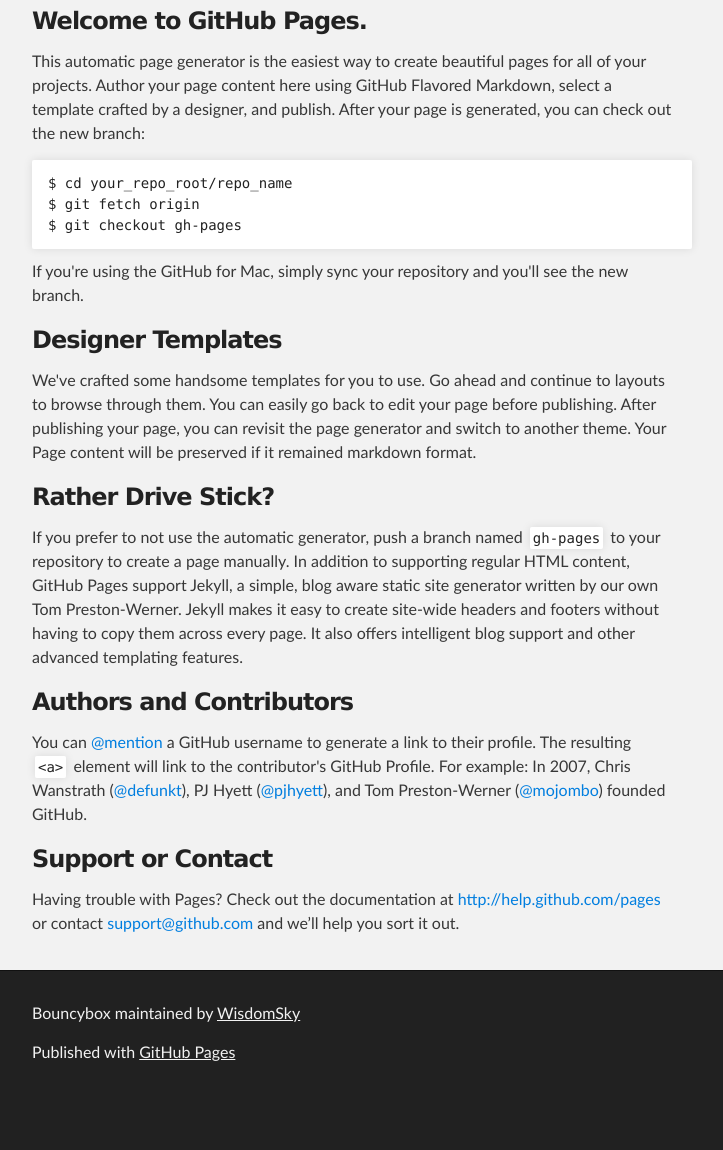
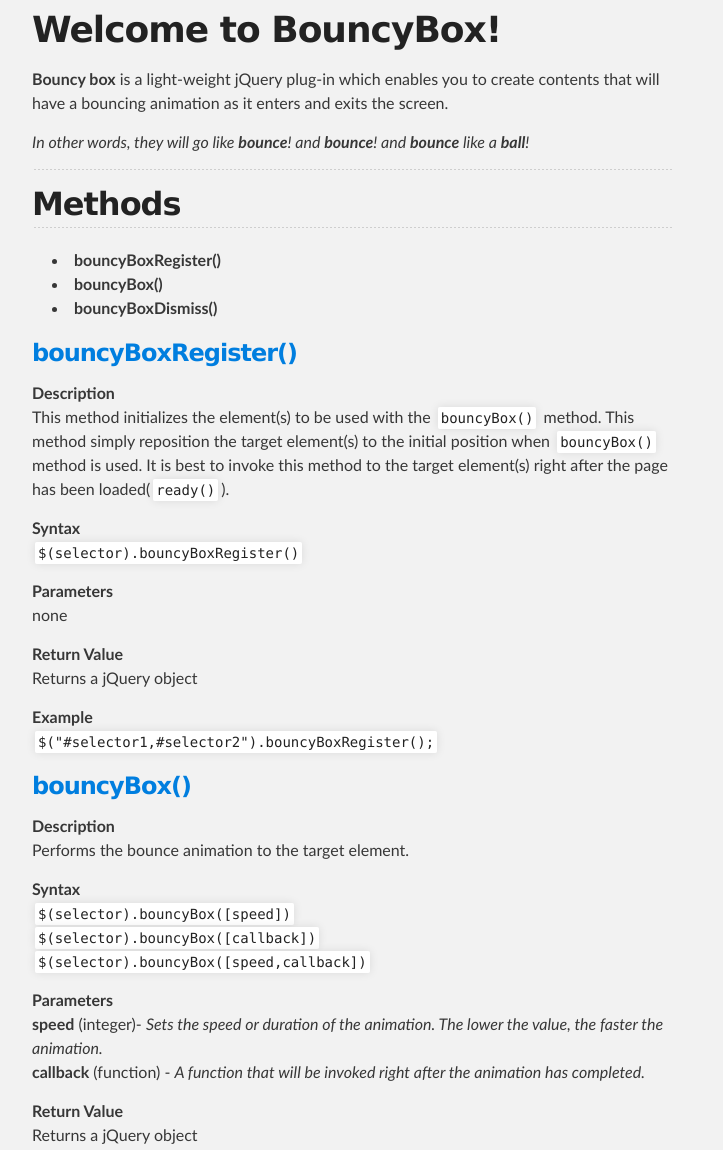
Before and after one commit to WisdomSky/BouncyBox, a plain HTML site: page index.html in a window 1280 px wide. Shown: the part 293-1443 px from the top of the page, without its empty margins (288-1011 px from the left). Before the commit the page ends 1392 px from the top, so only its background shows below. Drawn offline with Linux system fonts and the light colour scheme.

```diff
--- a/index.html
+++ b/index.html
@@ -31,37 +31,89 @@
     <!-- MAIN CONTENT -->
     <div id="main_content_wrap" class="outer">
       <section id="main_content" class="inner">
-        <h3>
-<a name="welcome-to-github-pages" class="anchor" href="#welcome-to-github-pages"><span class="octicon octicon-link"></span></a>Welcome to GitHub Pages.</h3>
+        <h1>
+<a name="welcome-to-bouncybox" class="anchor" href="#welcome-to-bouncybox"><span class="octicon octicon-link"></span></a>Welcome to BouncyBox!</h1>
 
-<p>This automatic page generator is the easiest way to create beautiful pages for all of your projects. Author your page content here using GitHub Flavored Markdown, select a template crafted by a designer, and publish. After your page is generated, you can check out the new branch:</p>
+<p><strong>Bouncy box</strong> is a light-weight jQuery plug-in which enables you to create contents that will have a bouncing animation as it enters and exits the screen.</p>
 
-<pre><code>$ cd your_repo_root/repo_name
-$ git fetch origin
-$ git checkout gh-pages
+<p><em>In other words, they will go like <strong>bounce</strong>! and <strong>bounce</strong>! and <strong>bounce</strong> like a <strong>ball</strong>!</em></p>
+
+<hr><h2>
+<a name="methods" class="anchor" href="#methods"><span class="octicon octicon-link"></span></a>Methods</h2>
+
+<ul>
+<li><strong>bouncyBoxRegister()</strong></li>
+<li><strong>bouncyBox()</strong></li>
+<li><strong>bouncyBoxDismiss()</strong></li>
+</ul><h3>
+<a name="bouncyboxregister" class="anchor" href="#bouncyboxregister"><span class="octicon octicon-link"></span></a><a href="#">bouncyBoxRegister()</a>
+</h3>
+
+<p><strong>Description</strong><br>
+This method initializes the element(s) to be used with the <code>bouncyBox()</code> method. This method simply reposition the target element(s) to the initial position when <code>bouncyBox()</code> method is used. It is best to invoke this method to the target element(s) right after the page has been loaded(<code>ready()</code>).  </p>
+
+<p><strong>Syntax</strong><br><code>$(selector).bouncyBoxRegister()</code>  </p>
+
+<p><strong>Parameters</strong><br>
+none  </p>
+
+<p><strong>Return Value</strong><br>
+Returns a jQuery object  </p>
+
+<p><strong>Example</strong><br><code>$("#selector1,#selector2").bouncyBoxRegister();</code>  </p>
+
+<h3>
+<a name="bouncybox" class="anchor" href="#bouncybox"><span class="octicon octicon-link"></span></a><a href="#">bouncyBox()</a>
+</h3>
+
+<p><strong>Description</strong><br>
+Performs the bounce animation to the target element.  </p>
+
+<p><strong>Syntax</strong><br><code>$(selector).bouncyBox([speed])</code><br><code>$(selector).bouncyBox([callback])</code><br><code>$(selector).bouncyBox([speed,callback])</code>  </p>
+
+<p><strong>Parameters</strong><br><strong>speed</strong> (integer)- <em>Sets the speed or duration of the animation. The lower the value, the faster the animation.</em><br><strong>callback</strong> (function) - <em>A function that will be invoked right after the animation has completed.</em>  </p>
+
+<p><strong>Return Value</strong><br>
+Returns a jQuery object  </p>
+
+<p><strong>Examples</strong><br><em>Example 1:  No parameter</em><br><code>$("#selector1").bouncyBox();</code><br><em>Example 2:  Speed parameter</em><br><code>$("#selector1").bouncyBox(500);</code><br><em>Example 3: Callback function parameter</em>  </p>
+
+<pre><code>$("#selector1").bouncyBox(function(){
+    alert("Done!");
+})
 </code></pre>
 
-<p>If you're using the GitHub for Mac, simply sync your repository and you'll see the new branch.</p>
+<p><em>Example 4:Speed and Callback parameter</em>  </p>
+
+<pre><code>$("#selector1").bouncyBox(500,function(){
+    alert("Done!");
+})
+</code></pre>
 
 <h3>
-<a name="designer-templates" class="anchor" href="#designer-templates"><span class="octicon octicon-link"></span></a>Designer Templates</h3>
+<a name="bouncyboxdismiss" class="anchor" href="#bouncyboxdismiss"><span class="octicon octicon-link"></span></a><a href="#">bouncyBoxDismiss()</a>
+</h3>
 
-<p>We've crafted some handsome templates for you to use. Go ahead and continue to layouts to browse through them. You can easily go back to edit your page before publishing. After publishing your page, you can revisit the page generator and switch to another theme. Your Page content will be preserved if it remained markdown format.</p>
+<p><strong>Description</strong><br>
+Hides back the target element by bouncing it away. This is the opposite to <code>bouncyBox()</code> method.</p>
 
-<h3>
-<a name="rather-drive-stick" class="anchor" href="#rather-drive-stick"><span class="octicon octicon-link"></span></a>Rather Drive Stick?</h3>
+<p><strong>Syntax</strong><br><code>$(selector).bouncyBoxDissmiss([speed])</code>  </p>
 
-<p>If you prefer to not use the automatic generator, push a branch named <code>gh-pages</code> to your repository to create a page manually. In addition to supporting regular HTML content, GitHub Pages support Jekyll, a simple, blog aware static site generator written by our own Tom Preston-Werner. Jekyll makes it easy to create site-wide headers and footers without having to copy them across every page. It also offers intelligent blog support and other advanced templating features.</p>
+<p><strong>Parameters</strong><br><strong>speed</strong> (integer)- <em>Sets the speed or duration of the animation. The lower the value, the faster the animation.</em>  </p>
 
-<h3>
-<a name="authors-and-contributors" class="anchor" href="#authors-and-contributors"><span class="octicon octicon-link"></span></a>Authors and Contributors</h3>
+<p><strong>Return Value</strong><br>
+Returns a jQuery object  </p>
 
-<p>You can <a href="https://github.com/blog/821" class="user-mention">@mention</a> a GitHub username to generate a link to their profile. The resulting <code>&lt;a&gt;</code> element will link to the contributor's GitHub Profile. For example: In 2007, Chris Wanstrath (<a href="https://github.com/defunkt" class="user-mention">@defunkt</a>), PJ Hyett (<a href="https://github.com/pjhyett" class="user-mention">@pjhyett</a>), and Tom Preston-Werner (<a href="https://github.com/mojombo" class="user-mention">@mojombo</a>) founded GitHub.</p>
+<p><strong>Example</strong><br><code>$("#selector1").bouncyBoxDismiss();</code>  </p>
 
-<h3>
-<a name="support-or-contact" class="anchor" href="#support-or-contact"><span class="octicon octicon-link"></span></a>Support or Contact</h3>
+<hr><h2>
+<a name="demo" class="anchor" href="#demo"><span class="octicon octicon-link"></span></a>Demo</h2>
 
-<p>Having trouble with Pages? Check out the documentation at <a href="http://help.github.com/pages">http://help.github.com/pages</a> or contact <a href="mailto:support@github.com">support@github.com</a> and we’ll help you sort it out.</p>
+<p>A quick demo can be found at: <a href="http://iwisdomsky.tk/bouncy-box">http://iwisdomsky.tk/bouncy-box</a></p>
+
+<p>You can also visit our github <a href="https://github.com/WisdomSky/BouncyBox">repository</a> for the demo source.</p>
+
+<p>For inquiries and suggestions. Visit my facebook account and leave some message: <a href="http://facebook.com/WisdomSky">http://facebook.com/WisdomSky</a></p>
       </section>
     </div>
 
@@ -73,6 +125,16 @@
       </footer>
     </div>
 
+              <script type="text/javascript">
+            var gaJsHost = (("https:" == document.location.protocol) ? "https://ssl." : "http://www.");
+            document.write(unescape("%3Cscript src='" + gaJsHost + "google-analytics.com/ga.js' type='text/javascript'%3E%3C/script%3E"));
+          </script>
+          <script type="text/javascript">
+            try {
+              var pageTracker = _gat._getTracker("UA-48447890-1");
+            pageTracker._trackPageview();
+            } catch(err) {}
+          </script>
 
 
   </body>
```
Also changed, not shown: params.json (+1 -1 lines).
